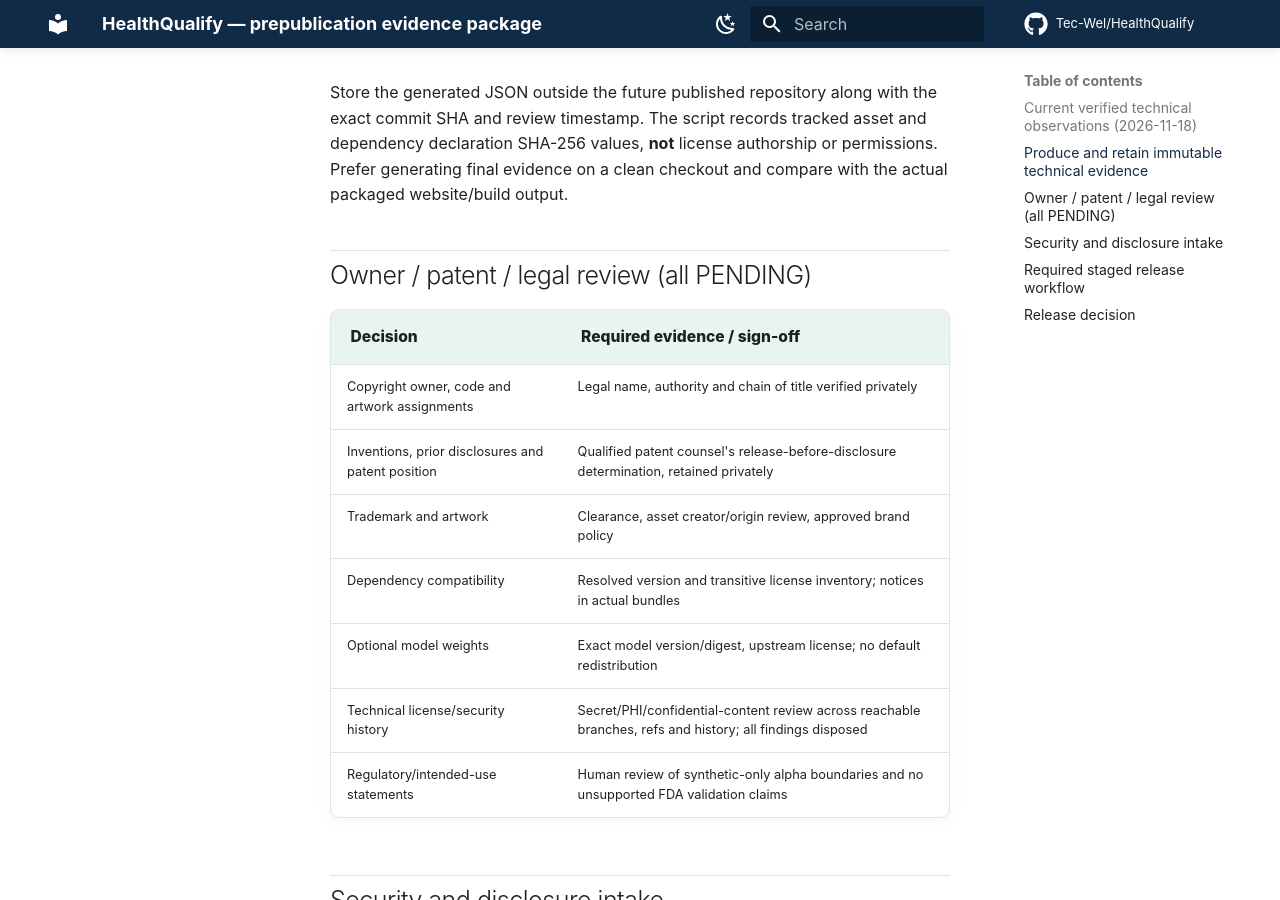
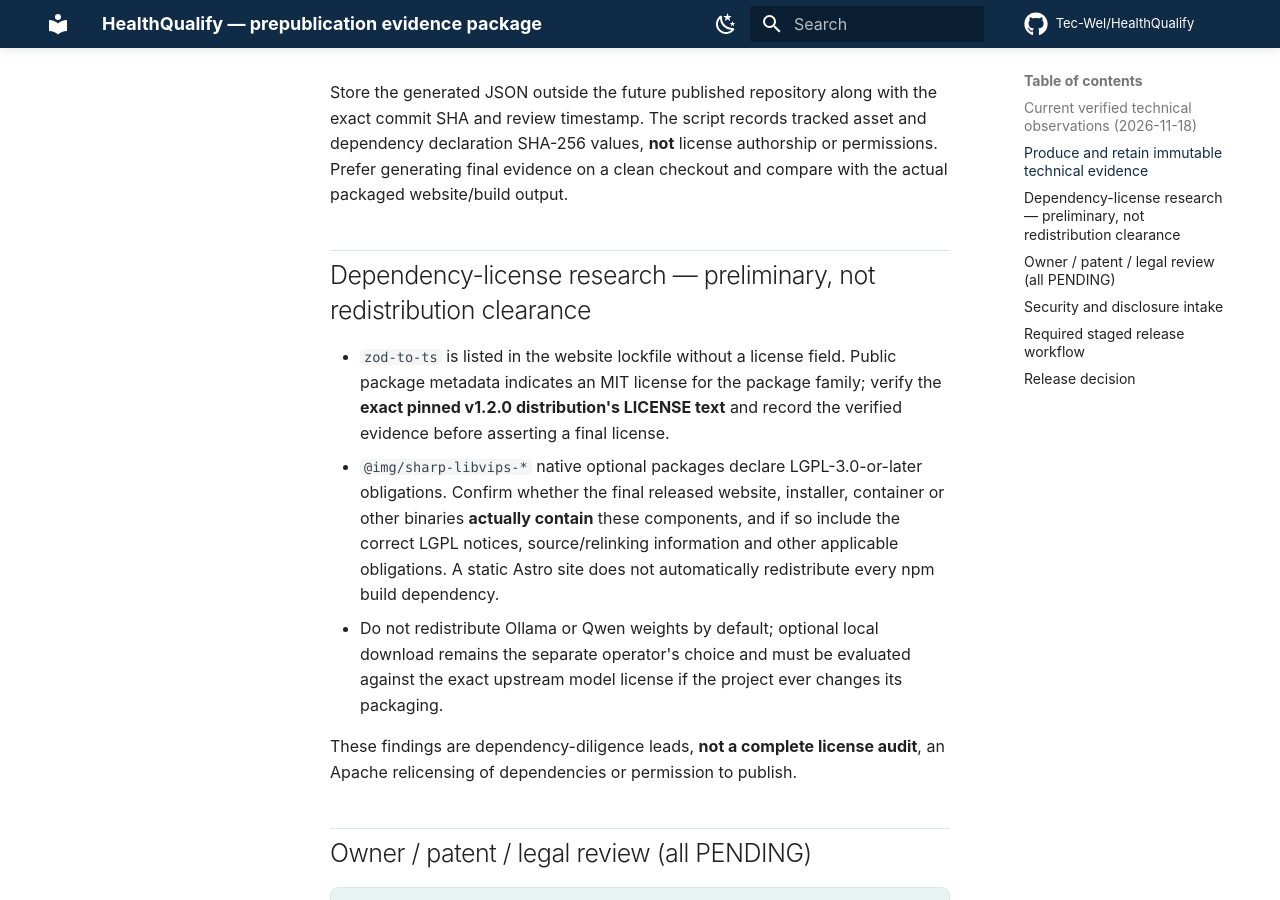
Before and after one commit to Tec-Wel/HealthQualify, an MkDocs documentation site: the page built from docs/RELEASE_EVIDENCE_PACKAGE.md, in a window 1280 px wide and 900 px high, scrolled down 1345 px. Built offline with MkDocs 1.6.1 and Material for MkDocs 9.7.7, drawn with Linux system fonts in a browser that asks for light colours; comment, search, counter and statistics services are not loaded.

Commit message:
audit: document provisional exact-version license checks for release

````diff
--- a/docs/RELEASE_EVIDENCE_PACKAGE.md
+++ b/docs/RELEASE_EVIDENCE_PACKAGE.md
@@ -22,6 +22,14 @@ python -m unittest discover -s tests -q
 ```
 
 Store the generated JSON outside the future published repository along with the exact commit SHA and review timestamp. The script records tracked asset and dependency declaration SHA-256 values, **not** license authorship or permissions. Prefer generating final evidence on a clean checkout and compare with the actual packaged website/build output.
+
+## Dependency-license research — preliminary, not redistribution clearance
+
+- `zod-to-ts` is listed in the website lockfile without a license field. Public package metadata indicates an MIT license for the package family; verify the **exact pinned v1.2.0 distribution's LICENSE text** and record the verified evidence before asserting a final license.
+- `@img/sharp-libvips-*` native optional packages declare LGPL-3.0-or-later obligations. Confirm whether the final released website, installer, container or other binaries **actually contain** these components, and if so include the correct LGPL notices, source/relinking information and other applicable obligations. A static Astro site does not automatically redistribute every npm build dependency.
+- Do not redistribute Ollama or Qwen weights by default; optional local download remains the separate operator's choice and must be evaluated against the exact upstream model license if the project ever changes its packaging.
+
+These findings are dependency-diligence leads, **not a complete license audit**, an Apache relicensing of dependencies or permission to publish.
 
 ## Owner / patent / legal review (all PENDING)
 
````
